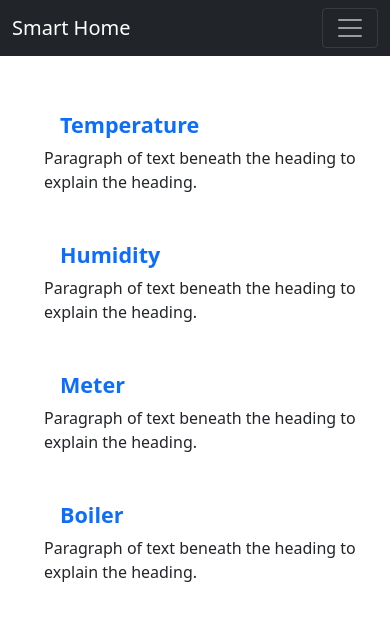
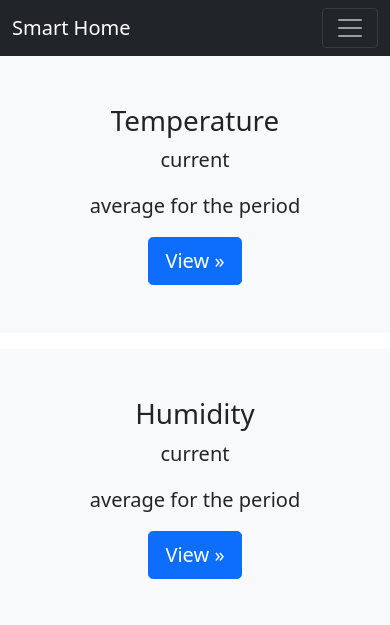
Before and after one commit to anddp12/flaskProject, a Flask app: page / in a window 390 px wide. Shown: the top 625 px of the page. Run offline with Flask 2, Linux system fonts and the light colour scheme; some libraries are stand-ins or nearby versions.

Commit message:
editing file parameters

```diff
--- a/templates/boiler.html
+++ b/templates/boiler.html
@@ -6,9 +6,9 @@
         <div class="bg-light p-5 rounded mt-3">
             <h1>Boiler</h1>
             <p class="lead">indicator data.....</p>
-            <a class="btn btn-lg btn-primary"
-               href="https://ru.wikipedia.org/wiki/%D0%9E%D1%82%D0%BE%D0%BF%D0%B8%D1%82%D0%B5%D0%BB%D1%8C%D0%BD%D1%8B%D0%B9_%D0%BA%D0%BE%D1%82%D1%91%D0%BB"
-               role="button">View docs »</a>
+{#            <a class="btn btn-lg btn-primary"#}
+{#               href="https://ru.wikipedia.org/wiki/%D0%9E%D1%82%D0%BE%D0%BF%D0%B8%D1%82%D0%B5%D0%BB%D1%8C%D0%BD%D1%8B%D0%B9_%D0%BA%D0%BE%D1%82%D1%91%D0%BB"#}
+{#               role="button">View docs »</a>#}
         </div>
     </main>
 
--- a/templates/footer.html
+++ b/templates/footer.html
@@ -1,27 +1,37 @@
-<footer class="text-center pt-5 my-md-2 pt-md-2 border-top">
-    <div class="row">
-        <div class="col-12 col-md">
-            <h5></h5>
-            <ul class="list-unstyled text-small">
-                <li>
+<footer class="d-flex flex-wrap justify-content-between align-items-center py-3 my-4 border-top p-md-3">
+    <div class="col-md-4 d-flex align-items-center">
+        <a href="/" class="mb-3 me-2 mb-md-0 text-muted text-decoration-none lh-1">
+            <svg xmlns="http://www.w3.org/2000/svg" width="16" height="16" fill="currentColor"
+                 class="bi bi-mortarboard-fill" viewBox="0 0 16 16">
+                <path d="M8.211 2.047a.5.5 0 0 0-.422 0l-7.5 3.5a.5.5 0 0 0 .025.917l7.5 3a.5.5 0 0 0 .372 0L14 7.14V13a1 1 0 0 0-1 1v2h3v-2a1 1 0 0 0-1-1V6.739l.686-.275a.5.5 0 0 0 .025-.917l-7.5-3.5Z"/>
+                <path d="M4.176 9.032a.5.5 0 0 0-.656.327l-.5 1.7a.5.5 0 0 0 .294.605l4.5 1.8a.5.5 0 0 0 .372 0l4.5-1.8a.5.5 0 0 0 .294-.605l-.5-1.7a.5.5 0 0 0-.656-.327L8 10.466 4.176 9.032Z"/>
+            </svg>
+        </a>
+        <span class="mb-3 mb-md-0 text-muted">© 2023 Taran A., Inc</span>
+    </div>
+
+    <ul class="nav col-md-4 justify-content-end list-unstyled d-flex">
+        <li class="ms-3"><a class="text-muted" href="https://github.com/anddp12">
             <svg xmlns="http://www.w3.org/2000/svg" class="icon icon-tabler icon-tabler-brand-github" width="24"
                  height="24" viewBox="0 0 24 24" stroke-width="2" stroke="currentColor" fill="none"
                  stroke-linecap="round" stroke-linejoin="round">
                 <path stroke="none" d="M0 0h24v24H0z" fill="none"></path>
                 <path d="M9 19c-4.3 1.4 -4.3 -2.5 -6 -3m12 5v-3.5c0 -1 .1 -1.4 -.5 -2c2.8 -.3 5.5 -1.4 5.5 -6a4.6 4.6 0 0 0 -1.3 -3.2a4.2 4.2 0 0 0 -.1 -3.2s-1.1 -.3 -3.5 1.3a12.3 12.3 0 0 0 -6.2 0c-2.4 -1.6 -3.5 -1.3 -3.5 -1.3a4.2 4.2 0 0 0 -.1 3.2a4.6 4.6 0 0 0 -1.3 3.2c0 4.6 2.7 5.7 5.5 6c-.6 .6 -.6 1.2 -.5 2v3.5"></path>
             </svg>
-                    <a href="https://github.com/anddp12" class="link-secondary">Git Hub</a></li>
-                <li>
-                    <svg xmlns="http://www.w3.org/2000/svg" class="icon icon-tabler icon-tabler-brand-telegram"
+        </a></li>
+        <li class="ms-3"><a class="text-muted" href="https://t.me/ataran12">
+            <svg xmlns="http://www.w3.org/2000/svg" class="icon icon-tabler icon-tabler-brand-telegram"#}
                  width="24" height="24" viewBox="0 0 24 24" stroke-width="2" stroke="currentColor" fill="none"
                  stroke-linecap="round" stroke-linejoin="round">
                 <path stroke="none" d="M0 0h24v24H0z" fill="none"></path>
                 <path d="M15 10l-4 4l6 6l4 -16l-18 7l4 2l2 6l3 -4"></path>
             </svg>
-                    <a href="https://t.me/ataran12" class="link-secondary">Telegram</a>
-                </li>
-
+        </a></li>
+        <li class="ms-3"><a class="text-muted" href="#">
+            <svg xmlns="http://www.w3.org/2000/svg" width="16" height="16" fill="currentColor" class="bi bi-whatsapp"
+                 viewBox="0 0 16 16">
+                <path d="M13.601 2.326A7.854 7.854 0 0 0 7.994 0C3.627 0 .068 3.558.064 7.926c0 1.399.366 2.76 1.057 3.965L0 16l4.204-1.102a7.933 7.933 0 0 0 3.79.965h.004c4.368 0 7.926-3.558 7.93-7.93A7.898 7.898 0 0 0 13.6 2.326zM7.994 14.521a6.573 6.573 0 0 1-3.356-.92l-.24-.144-2.494.654.666-2.433-.156-.251a6.56 6.56 0 0 1-1.007-3.505c0-3.626 2.957-6.584 6.591-6.584a6.56 6.56 0 0 1 4.66 1.931 6.557 6.557 0 0 1 1.928 4.66c-.004 3.639-2.961 6.592-6.592 6.592zm3.615-4.934c-.197-.099-1.17-.578-1.353-.646-.182-.065-.315-.099-.445.099-.133.197-.513.646-.627.775-.114.133-.232.148-.43.05-.197-.1-.836-.308-1.592-.985-.59-.525-.985-1.175-1.103-1.372-.114-.198-.011-.304.088-.403.087-.088.197-.232.296-.346.1-.114.133-.198.198-.33.065-.134.034-.248-.015-.347-.05-.099-.445-1.076-.612-1.47-.16-.389-.323-.335-.445-.34-.114-.007-.247-.007-.38-.007a.729.729 0 0 0-.529.247c-.182.198-.691.677-.691 1.654 0 .977.71 1.916.81 2.049.098.133 1.394 2.132 3.383 2.992.47.205.84.326 1.129.418.475.152.904.129 1.246.08.38-.058 1.171-.48 1.338-.943.164-.464.164-.86.114-.943-.049-.084-.182-.133-.38-.232z"/>
+            </svg>
+        </a></li>
     </ul>
-        </div>
-    </div>
 </footer>
--- a/templates/header.html
+++ b/templates/header.html
@@ -15,9 +15,9 @@
                     <li class="nav-item">
                         <a href="" class="nav-link">About us</a>
                     </li>
-                    <li class="nav-item">
-                        <a href="/metric" class="nav-link">Controls</a>
-                    </li>
+{#                    <li class="nav-item">#}
+{#                        <a href="/metric" class="nav-link">Controls</a>#}
+{#                    </li>#}
                     <li class="nav-item">
                         <a href="" class="nav-link">Contacts</a>
                     </li>
--- a/templates/humidity.html
+++ b/templates/humidity.html
@@ -6,9 +6,9 @@
         <div class="bg-light p-5 rounded mt-3">
             <h1>Humidity</h1>
             <p class="lead">indicator data.......</p>
-            <a class="btn btn-lg btn-primary"
-               href="https://ru.wikipedia.org/wiki/%D0%9E%D1%82%D0%BD%D0%BE%D1%81%D0%B8%D1%82%D0%B5%D0%BB%D1%8C%D0%BD%D0%B0%D1%8F_%D0%B2%D0%BB%D0%B0%D0%B6%D0%BD%D0%BE%D1%81%D1%82%D1%8C"
-               role="button">View docs »</a>
+{#            <a class="btn btn-lg btn-primary"#}
+{#               href="https://ru.wikipedia.org/wiki/%D0%9E%D1%82%D0%BD%D0%BE%D1%81%D0%B8%D1%82%D0%B5%D0%BB%D1%8C%D0%BD%D0%B0%D1%8F_%D0%B2%D0%BB%D0%B0%D0%B6%D0%BD%D0%BE%D1%81%D1%82%D1%8C"#}
+{#               role="button">View docs »</a>#}
         </div>
     </main>
 
--- a/templates/index.html
+++ b/templates/index.html
@@ -4,49 +4,46 @@
 
     <main>
 
-        <div class="row row-cols-1 row-cols-sm-2 row-cols-md-3 row-cols-lg-4 g-4 py-5">
-            <div class="col d-flex align-items-start">
-                <svg class="bi text-muted flex-shrink-0 me-3" width="1.75em" height="1.75em">
-                    <use xlink:href="#bootstrap"></use>
-                </svg>
-                <div>
-                    <h3 class="fw-bold mb-0 fs-4"><a href="/temp" class="nav-link">Temperature</a></h3>
-                    <p>Paragraph of text beneath the heading to explain the heading.</p>
-                </div>
+        <div class="row row-cols-1 row-cols-sm-2 row-cols-md-3 row-cols-lg-4 g-4 py-2 text-center">
+            <div class="bg-light p-5 rounded mt-3">
+                <h1>Temperature</h1>
+                <p class="lead">current</p>
+                <p class="lead">average for the period</p>
+                <a class="btn btn-lg btn-primary"
+                   href="/temp"
+                   role="button">View »</a>
             </div>
-            <div class="col d-flex align-items-start">
-                <svg class="bi text-muted flex-shrink-0 me-3" width="1.75em" height="1.75em">
-                    <use xlink:href="#cpu-fill"></use>
-                </svg>
-                <div>
-                    <h3 class="fw-bold mb-0 fs-4"><a href="/humidity" class="nav-link">Humidity</a></h3>
-                    <p>Paragraph of text beneath the heading to explain the heading.</p>
-                </div>
+            <div class="bg-light p-5 rounded mt-3">
+                <h1>Humidity</h1>
+                <p class="lead">current</p>
+                <p class="lead">average for the period</p>
+                <a class="btn btn-lg btn-primary"
+                   href="/humidity"
+                   role="button">View »</a>
             </div>
-            <div class="col d-flex align-items-start">
-                <svg class="bi text-muted flex-shrink-0 me-3" width="1.75em" height="1.75em">
-                    <use xlink:href="#calendar3"></use>
-                </svg>
-                <div>
-                    <h3 class="fw-bold mb-0 fs-4"><a href="/meter" class="nav-link">Meter</a></h3>
-                    <p>Paragraph of text beneath the heading to explain the heading.</p>
-                </div>
+            <div class="bg-light p-5 rounded mt-3">
+                <h1>Meter</h1>
+                <p class="lead">electricity</p>
+                <p class="lead">gas</p>
+                <p class="lead">water</p>
+                <a class="btn btn-lg btn-primary"
+                   href="/meter" role="button">View »</a>
             </div>
-            <div class="col d-flex align-items-start">
-                <svg class="bi text-muted flex-shrink-0 me-3" width="1.75em" height="1.75em">
-                    <use xlink:href="#home"></use>
-                </svg>
-                <div>
-                    <h3 class="fw-bold mb-0 fs-4"><a href="/boiler" class="nav-link">Boiler</a></h3>
-                    <p>Paragraph of text beneath the heading to explain the heading.</p>
-                </div>
+            <div class="bg-light p-5 rounded mt-3">
+                <h1>Boiler</h1>
+                <p class="lead">condition</p>
+                <p class="lead">temperature</p>
+                <p class="lead">pressure</p>
+                <a class="btn btn-lg btn-primary"
+                   href="/boiler"
+                   role="button">View »</a>
             </div>
         </div>
 
-        <div>
-            <img src="https://cdn.pixabay.com/photo/2018/01/21/10/01/smart-home-3096224_1280.jpg"
+        {#  <div>
+            <img src="https://cdn.pixabay.com/photo/2019/02/11/02/05/smart-home-3988583_1280.jpg"
                  class="d-block w-100 h-50" alt="...">
-        </div>
+        </div>#}
 
     </main>
 
--- a/templates/meter.html
+++ b/templates/meter.html
@@ -6,9 +6,9 @@
         <div class="bg-light p-5 rounded mt-3">
             <h1>Meter</h1>
             <p class="lead">indicator data......</p>
-            <a class="btn btn-lg btn-primary"
-               href="https://ru.wikipedia.org/wiki/%D0%A1%D1%87%D1%91%D1%82%D1%87%D0%B8%D0%BA" role="button">View docs
-                »</a>
+{#            <a class="btn btn-lg btn-primary"#}
+{#               href="https://ru.wikipedia.org/wiki/%D0%A1%D1%87%D1%91%D1%82%D1%87%D0%B8%D0%BA" role="button">View docs#}
+{#                »</a>#}
         </div>
     </main>
 
--- a/templates/temperature.html
+++ b/templates/temperature.html
@@ -6,9 +6,9 @@
         <div class="bg-light p-5 rounded mt-3">
             <h1>Temperature</h1>
             <p class="lead">indicator data......</p>
-            <a class="btn btn-lg btn-primary"
-               href="https://ru.wikipedia.org/wiki/%D0%A2%D0%B5%D0%BC%D0%BF%D0%B5%D1%80%D0%B0%D1%82%D1%83%D1%80%D0%B0"
-               role="button">View docs »</a>
+{#            <a class="btn btn-lg btn-primary"#}
+{#               href="https://ru.wikipedia.org/wiki/%D0%A2%D0%B5%D0%BC%D0%BF%D0%B5%D1%80%D0%B0%D1%82%D1%83%D1%80%D0%B0"#}
+{#               role="button">View docs »</a>#}
         </div>
     </main>
 
```
Lines whose indentation alone changed are shown as unchanged.
